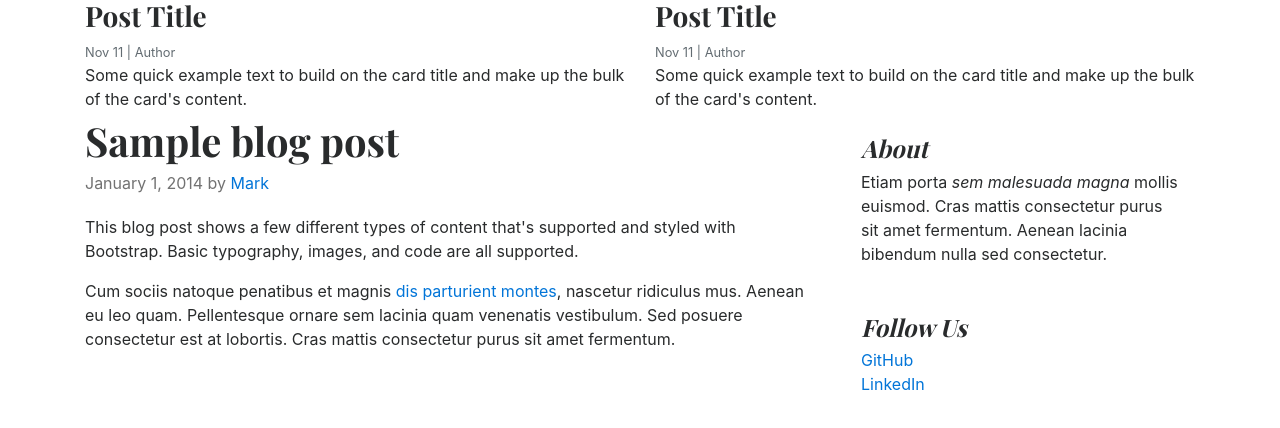
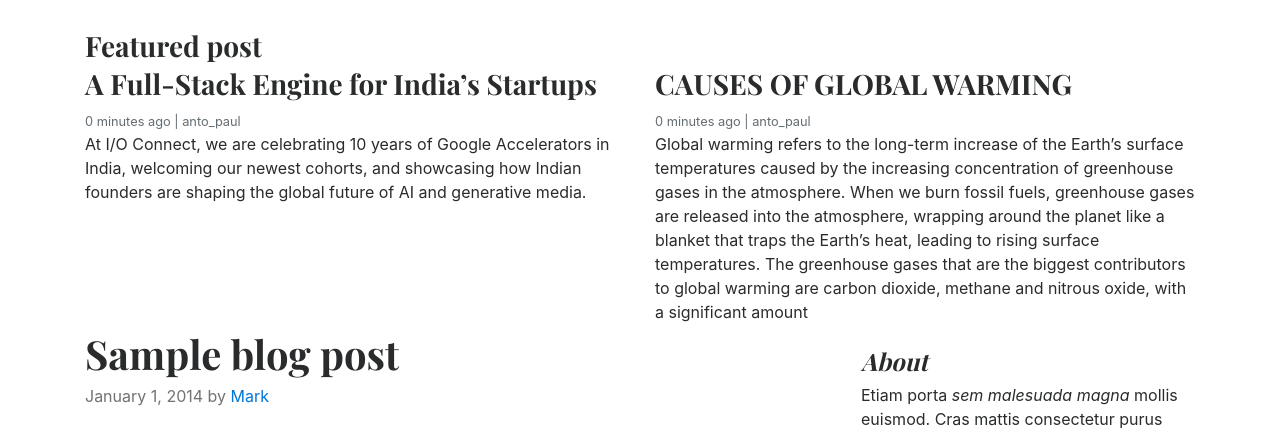
Before and after one commit to antopaulev/bloging-app, a Django app: page / in a window 1280 px wide. Shown: the part 502-930 px from the top of the page. Run offline with Django 5.2, Linux system fonts and the light colour scheme; data comes from the database, SQL or seed files in the repository; both versions use the stored data as it was after the commit.

Commit message:
stated working on the home page

```diff
--- a/blogs/models.py
+++ b/blogs/models.py
@@ -1,4 +1,5 @@
 from django.db import models
+from django.contrib.auth.models import User
 
 # Create your models here.
 class Category(models.Model):
@@ -11,3 +12,24 @@ class Category(models.Model):
 
     def __str__(self):
         return self.category_name
+
+STATUS_CHOICES = (
+    ("Draft", "Draft"),
+    ("Published", "Published")
+)
+
+class Blog(models.Model):
+    title = models.CharField(max_length=100)
+    slug = models.SlugField(max_length=150, unique=True, blank=True)
+    category = models.ForeignKey(Category, on_delete=models.CASCADE)
+    author = models.ForeignKey(User, on_delete=models.CASCADE)
+    featured_image = models.ImageField(upload_to = 'uploads/%Y/%m/%d')
+    short_discription = models.TextField(max_length=500)
+    blog_body = models.TextField(max_length=2000)
+    status = models.CharField(max_length=20, choices=STATUS_CHOICES, default='Draft')
+    is_featured = models.BooleanField(default=False)
+    created_at =models.DateTimeField(auto_now_add= True)
+    updated_at = models.DateField(auto_now= True)
+
+    def __str__(self):
+        return self.title
--- a/mysite/views.py
+++ b/mysite/views.py
@@ -1,5 +1,13 @@
 from django.shortcuts import render
+
+from blogs.models import Blog, Category
 
 
 def home(request):
-    return render(request, 'home.html')
+     categories = Category.objects.all()
+     featured_posts = Blog.objects.filter(is_featured = True).order_by('updated_at')
+     context = {
+          'categories': categories,
+          'featured_posts': featured_posts,
+     }
+     return render(request, 'home.html' , context )
--- a/templates/home.html
+++ b/templates/home.html
@@ -27,50 +27,37 @@
 
       <div class="nav-scroller py-1 mb-2">
         <nav class="nav d-flex justify-content-between">
-          <a class="p-2 text-muted" href="#">World</a>
-          <a class="p-2 text-muted" href="#">U.S.</a>
-          <a class="p-2 text-muted" href="#">Technology</a>
-          <a class="p-2 text-muted" href="#">Design</a>
-          <a class="p-2 text-muted" href="#">Culture</a>
-          <a class="p-2 text-muted" href="#">Business</a>
-          <a class="p-2 text-muted" href="#">Politics</a>
-          <a class="p-2 text-muted" href="#">Opinion</a>
-          <a class="p-2 text-muted" href="#">Science</a>
-          <a class="p-2 text-muted" href="#">Health</a>
-          <a class="p-2 text-muted" href="#">Style</a>
-          <a class="p-2 text-muted" href="#">Travel</a>
+          {% for cat in categories %}
+          <a class="p-2 text-muted" href="#">{{cat.category_name}}</a>
+          {% endfor %}
         </nav>
       </div>
+{% for post in featured_posts %}
+  {% if forloop.first %}
+  <div class="jumbotron p-3 p-md-5 text-white rounded bg-dark" style="background-image: url('{{ post.featured_image.url }}'); background-blend-mode: overlay; background-size: cover;">
+      <div class="col-md-8 px-0">
+        <h1 class="display-4 font-italic">{{ post.title}}</h1>
+        <p class="lead my-3">{{post.short_discription}}</p>
+        <p class="lead mb-0"><a href="#" class="text-white font-weight-bold">Continue reading...</a></p>
+      </div>
+    </div>
+    {% endif %}
+{% endfor %}
 
-
-
-<div class="jumbotron p-3 p-md-5 text-white rounded bg-dark" style="background-image: url(/static/images/cricket.png);background-blend-mode: overlay;background-size:cover;">
-    <div class="col-md-8 px-0">
-      <h1 class="display-4 font-italic">Title of a longer featured blog post</h1>
-      <p class="lead my-3">Multiple lines of text that form the lede, informing new readers quickly and efficiently about what's most interesting in this post's contents.</p>
-      <p class="lead mb-0"><a href="#" class="text-white font-weight-bold">Continue reading...</a></p>
-    </div>
-  </div>
-
+<!-- featured post list -->
+ <h3>Featured post</h3>
   <div class="row mb-2">
+    {% for post in featured_posts %}
     <div class="col-md-6">
       <div class="card border-0" >
         <div class="card-body">
-          <h3>Post Title</h3>
-          <small class="mb-1 text-muted">Nov 11 | Author</small>
-          <p class="card-text">Some quick example text to build on the card title and make up the bulk of the card's content.</p>
+          <h3>{{post.title}}</h3>
+          <small class="mb-1 text-muted">{{post.updated_at | timesince }} ago | {{post.author}}</small>
+          <p class="card-text">{{post.short_discription}}</p>
         </div>
       </div>
     </div>
-    <div class="col-md-6">
-      <div class="card border-0" >
-        <div class="card-body">
-          <h3>Post Title</h3>
-          <small class="mb-1 text-muted">Nov 11 | Author</small>
-          <p class="card-text">Some quick example text to build on the card title and make up the bulk of the card's content.</p>
-        </div>
-      </div>
-    </div>
+   {% endfor %}
   </div>
 
   <main role="main" class="container p-0">
```
Also changed, not shown: blogs/admin.py (+8 -1 lines), blogs/migrations/0002_alter_category_options_blog.py (added), blogs/migrations/0003_alter_blog_status.py (added), db.sqlite3.
